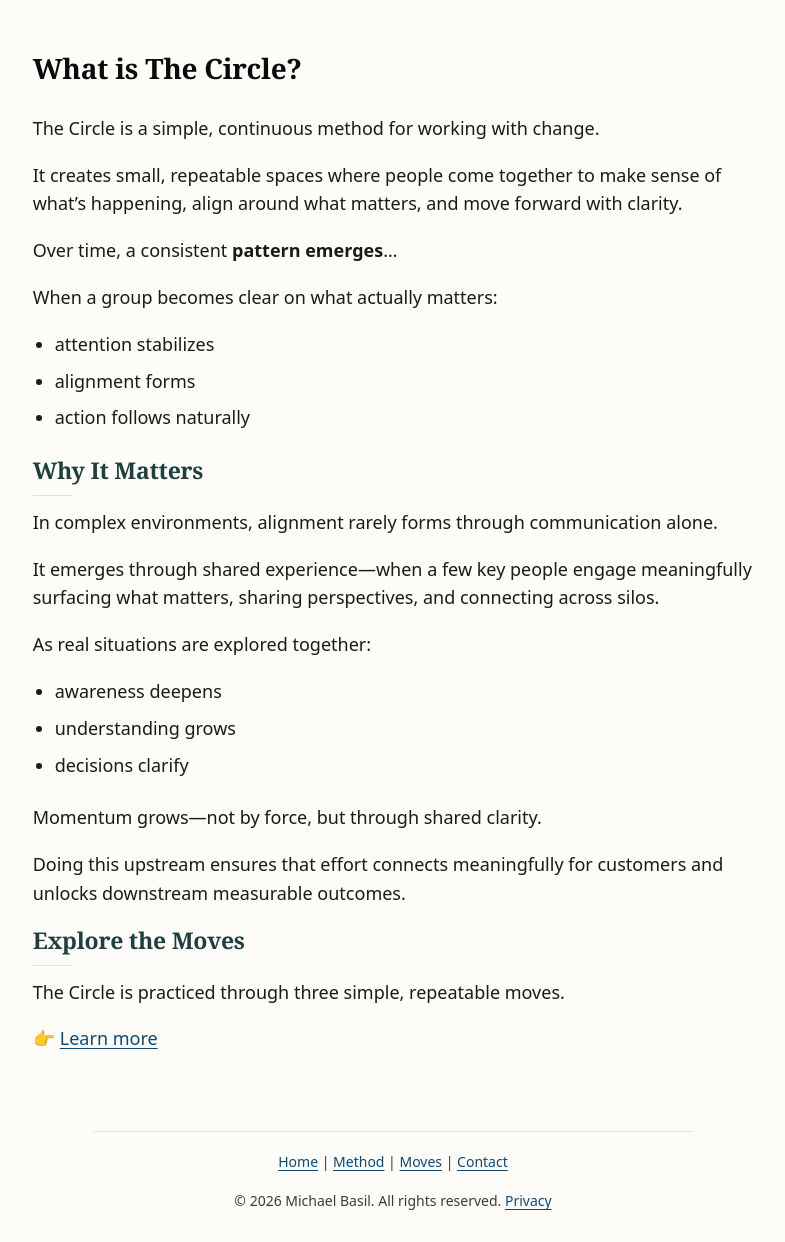
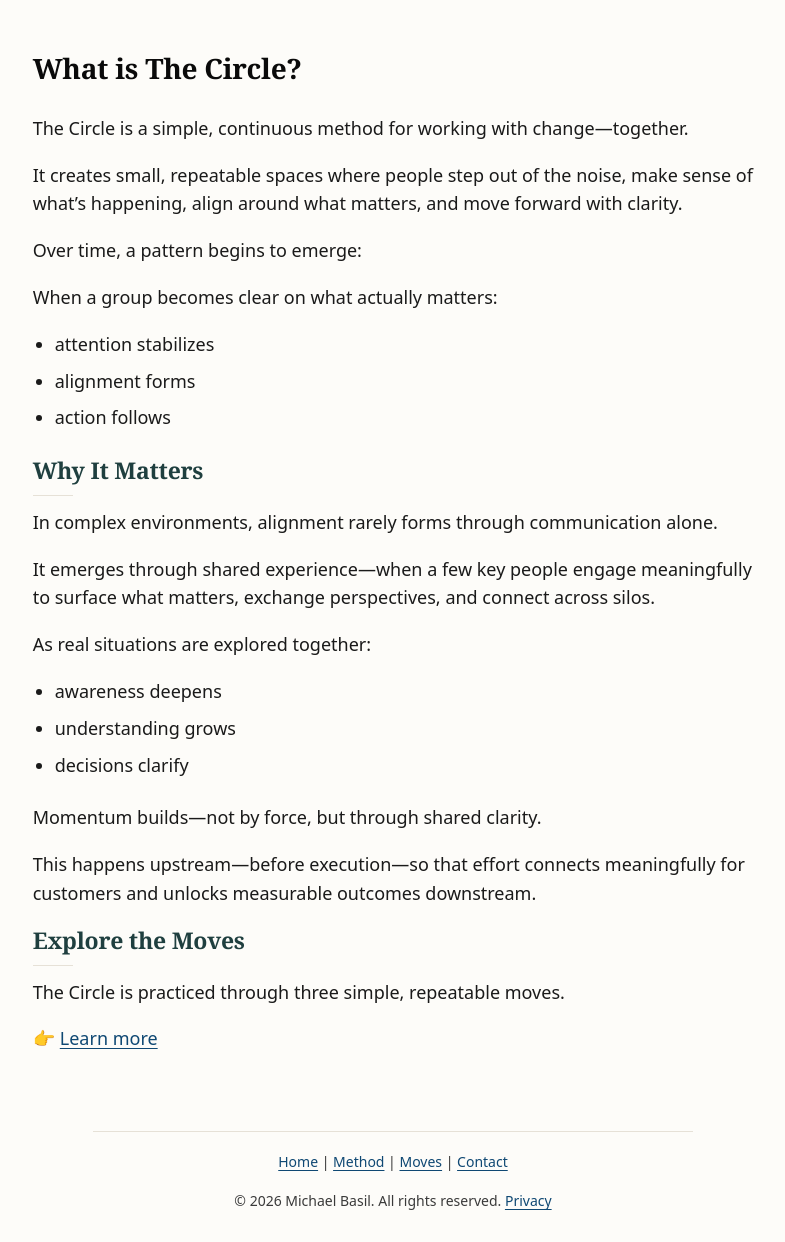
Before and after one commit to basil-family-lab/circle, a Jekyll site: the page built from method.md, in a window 1280 px wide. Shown: the whole page, without its empty margins (247-1032 px from the left). Built offline with Jekyll 4.4.1, drawn with Linux system fonts in a browser that asks for light colours.

Commit message:
refactor: touch ups

```diff
--- a/method.md
+++ b/method.md
@@ -8,23 +8,23 @@ css_id: method
 
 # What is The Circle?
 
-The Circle is a simple, continuous method for working with change.
+The Circle is a simple, continuous method for working with change—together.
 
-It creates small, repeatable spaces where people come together to make sense of what’s happening, align around what matters, and move forward with clarity.
+It creates small, repeatable spaces where people step out of the noise, make sense of what’s happening, align around what matters, and move forward with clarity.
 
-Over time, a consistent **pattern emerges**...
+Over time, a pattern begins to emerge:
 
 When a group becomes clear on what actually matters:
 
 - attention stabilizes
 - alignment forms
-- action follows naturally
+- action follows
 
 ## Why It Matters
 
 In complex environments, alignment rarely forms through communication alone.
 
-It emerges through shared experience—when a few key people engage meaningfully surfacing what matters, sharing perspectives, and connecting across silos.
+It emerges through shared experience—when a few key people engage meaningfully to surface what matters, exchange perspectives, and connect across silos.
 
 As real situations are explored together:
 
@@ -32,9 +32,9 @@ As real situations are explored together:
 - understanding grows
 - decisions clarify
 
-Momentum grows—not by force, but through shared clarity.
+Momentum builds—not by force, but through shared clarity.
 
-Doing this upstream ensures that effort connects meaningfully for customers and unlocks downstream measurable outcomes.
+This happens upstream—before execution—so that effort connects meaningfully for customers and unlocks measurable outcomes downstream.
 
 ## Explore the Moves
 
```
Also changed, not shown: balance.md (+1 -1 lines).
